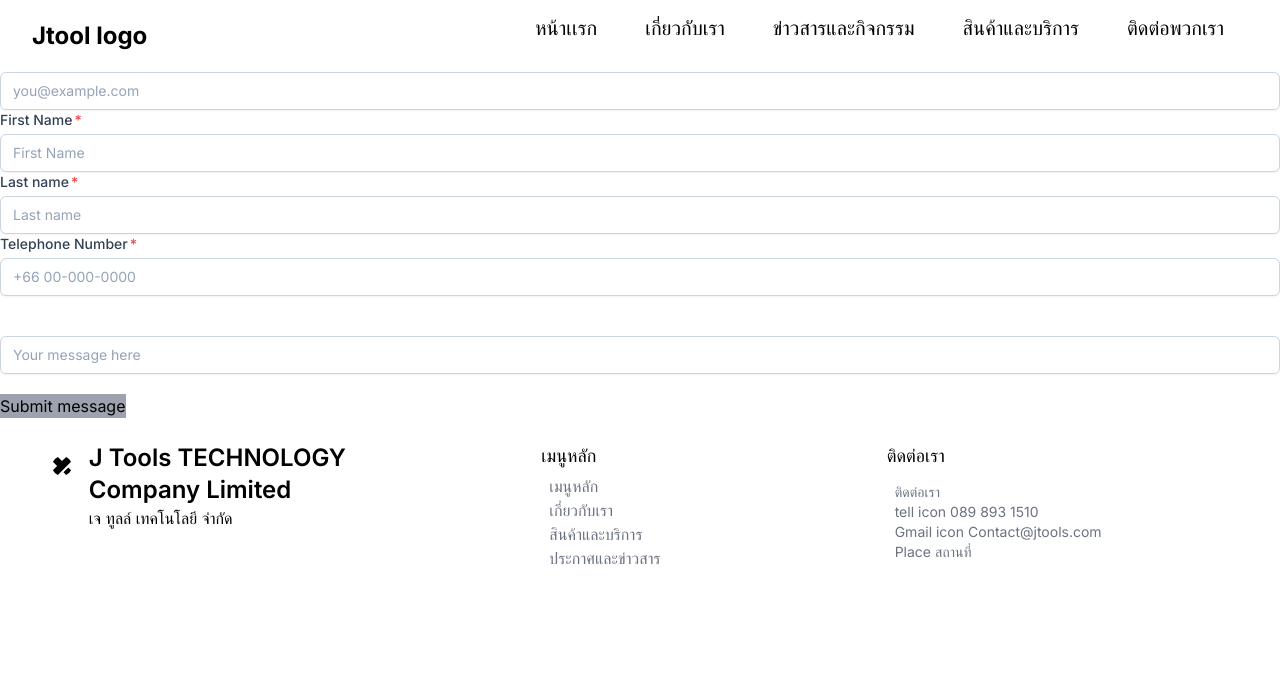
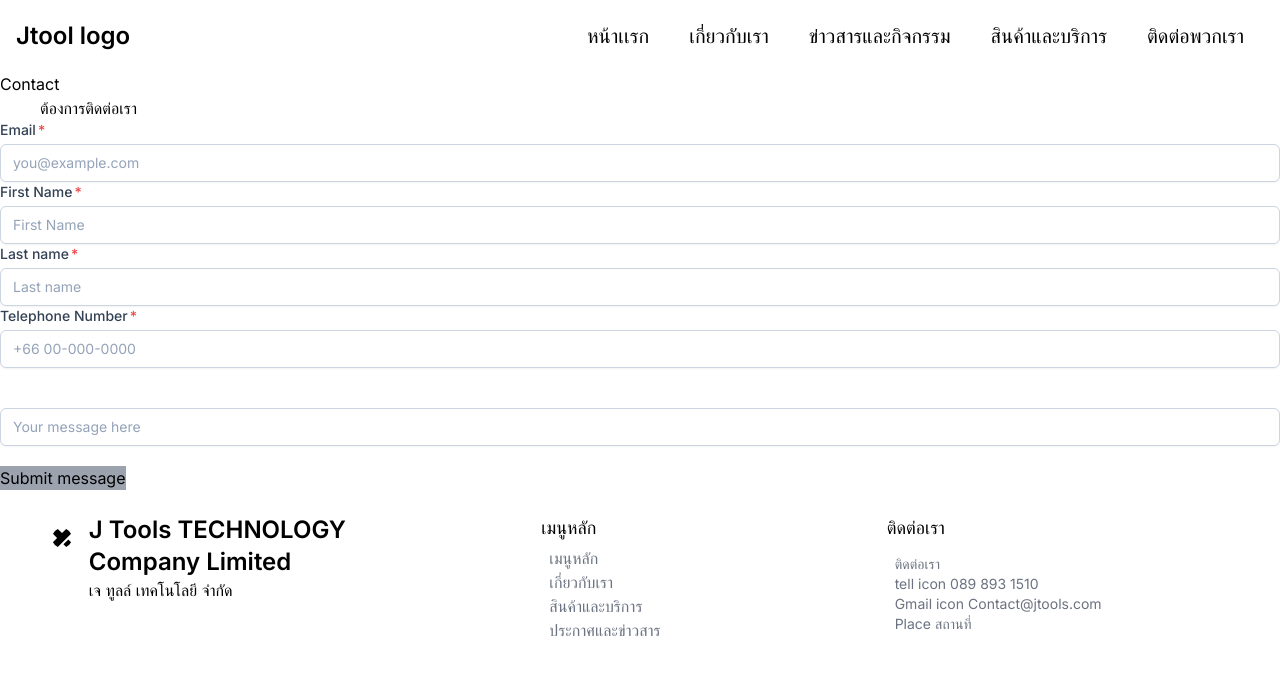
Before and after one commit to Krungtepian/Jtools, a Next.js app: page /contact-us in a window 1280 px wide. Shown: the top 676 px of the page. Built offline with nearby package versions, Linux system fonts and the light colour scheme.

Commit message:
Updated Navigation

```diff
--- a/app/(user)/Components/Navigation.tsx
+++ b/app/(user)/Components/Navigation.tsx
@@ -7,13 +7,11 @@ import { AiOutlineMenu, AiOutlineClose} from 'react-icons/ai'
 const Navigation = () => {
     const [navbar, setNavbar] = useState(false);
   return (
-    <div>
-      <nav className="w-full bg-white fixed top-0 left-0 right-0 z-10">
-        <div className="justify-between px-4 mx-auto lg:max-w-7xl md:items-center md:flex md:px-8">
-          <div>
-            <div className="flex items-center justify-between py-3 md:py-5 md:block">
-              <Link href="/">
-                <h2 className="text-2xl text-black font-bold ">Jtool logo</h2>
+      <nav className="w-full bg-white top-0 left-0 right-0 z-10 ">
+        <div className="mx-auto md:items-center md:flex lg:px-4 md:px-2 sm:px-2 w-full justify-between lg:text-base ">
+          <div className="flex flex-row items-center justify-between py-3 md:py-5 md:block">
+              <Link href="/" className='max-w-fit'>
+                <h2 className="text-2xl font-semibold w-fit">Jtool logo</h2>
               </Link>
               <div className="md:hidden">
                 <button
@@ -28,35 +26,29 @@ const Navigation = () => {
                 </button>
               </div>
           </div>
-          </div>
-          <div>
-            <div
-              className={`flex-1 justify-self-center pb-3 mt-8 md:block md:pb-0 md:mt-0 ${
-                navbar ? 'p-12 md:p-0 block' : 'hidden'
-              }`}
-            >
-              <ul className="h-screen md:h-auto items-center justify-center md:flex ">
-                <li className="pb-6 text-xl text-black py-2 md:px-6 text-center border-b-2 md:border-b-0  hover:bg-gray-100 hover:text-blue-400">
+          <div className={`flex-1 justify-self-center pb-3 mt-8 md:block md:pb-0 md:mt-0 ${navbar ? 'p-12 md:p-0 block' : 'hidden'}`}>
+                <ul className=" md:h-auto items-center flex flex-row w-full justify-end">
+                    <li className=" lg:text-xl md:text-sm sm:text-xs text-black py-1 md:px-5 text-center border-b-2 md:border-b-0  hover:bg-gray-100 hover:text-blue-400 items-center rounded-lg active:scale-105">
                       <Link href="/home" onClick={() => setNavbar(!navbar)}>
                         หน้าเเรก
                       </Link>
                     </li>
-                <li className="pb-6 text-xl text-black py-2 px-6 text-center  border-b-2 md:border-b-0  hover:text-blue-400  hover:bg-gray-100">
+                    <li className="lg:text-xl md:text-sm sm:text-xs text-black py-1 px-5 text-center  border-b-2 md:border-b-0  hover:text-blue-400  hover:bg-gray-100 rounded-lg active:scale-105">
                       <Link href="/about-us" onClick={() => setNavbar(!navbar)}>
                         เกี่ยวกับเรา
                       </Link>
                     </li>
-                <li className="pb-6 text-xl text-black py-2 px-6 text-center  border-b-2 md:border-b-0  hover:text-blue-400  hover:bg-gray-100">
+                    <li className="lg:text-xl md:text-sm sm:text-xs text-black py-1 px-5 text-center  border-b-2 md:border-b-0  hover:text-blue-400  hover:bg-gray-100 rounded-lg active:scale-105">
                       <Link href="/news" onClick={() => setNavbar(!navbar)}>
                         ข่าวสารและกิจกรรม
                       </Link>
                     </li>
-                <li className="pb-6 text-xl text-black py-2 px-6 text-center  border-b-2 md:border-b-0  hover:text-blue-400 hover:bg-gray-100">
-                  <Link href="/customer-service" onClick={() => setNavbar(!navbar)}>
+                    <li className="lg:text-xl md:text-sm sm:text-xs text-black py-1 px-5 text-center  border-b-2 md:border-b-0  hover:text-blue-400 hover:bg-gray-100 rounded-lg active:scale-105">
+                      <Link href="/service" onClick={() => setNavbar(!navbar)}>
                         สินค้าและบริการ
                       </Link>
                     </li>
-                <li className="pb-6 text-xl text-black py-2 px-6 text-center  border-b-2 md:border-b-0  hover:text-blue-400 hover:bg-gray-100">
+                    <li className="lg:text-xl md:text-sm sm:text-xs text-black py-1 px-5 text-center  border-b-2 md:border-b-0  hover:text-blue-400 hover:bg-gray-100 rounded-lg active:scale-105">
                       <Link href="/contact-us" onClick={() => setNavbar(!navbar)}>
                         ติดต่อพวกเรา
                       </Link>
@@ -64,9 +56,8 @@ const Navigation = () => {
                 </ul>
           </div>
         </div>
-        </div>
       </nav>
-    </div>
+
   );
             }
   export default Navigation ;
```
Lines whose indentation alone changed are shown as unchanged.
